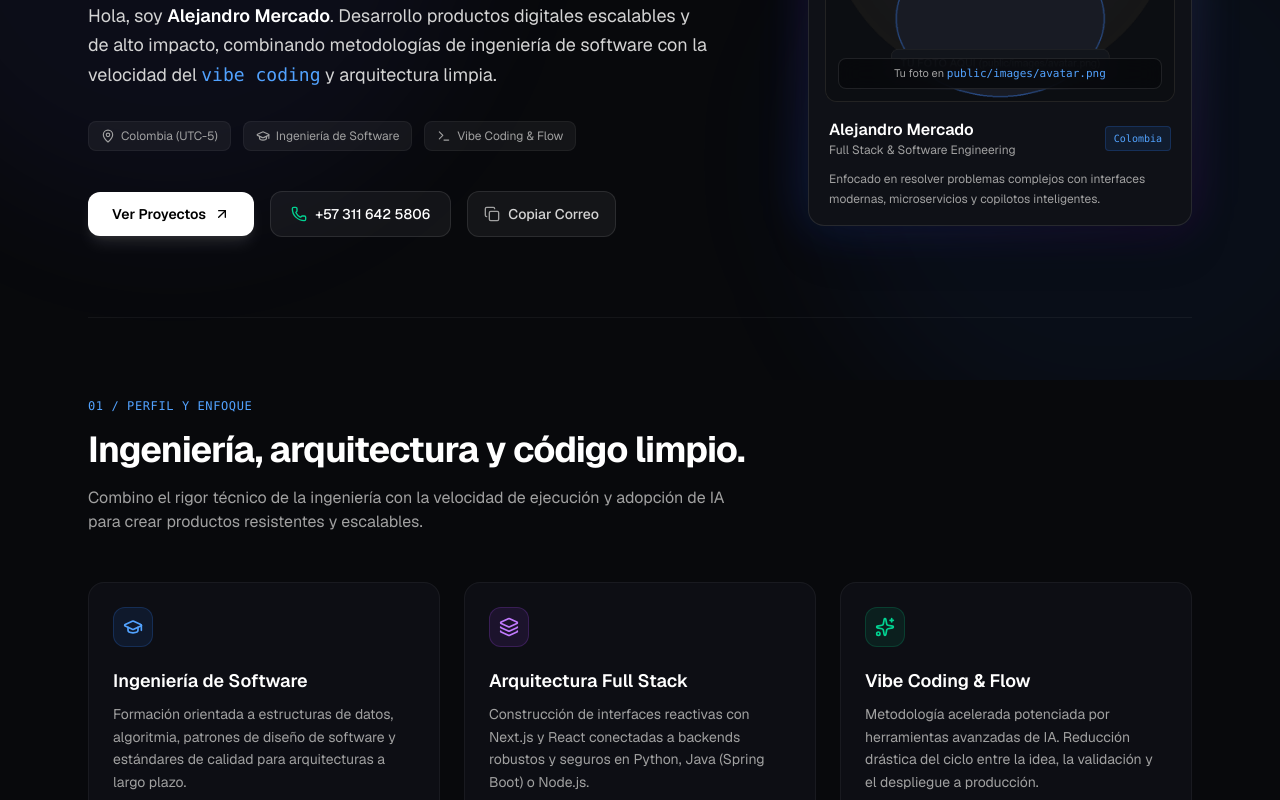
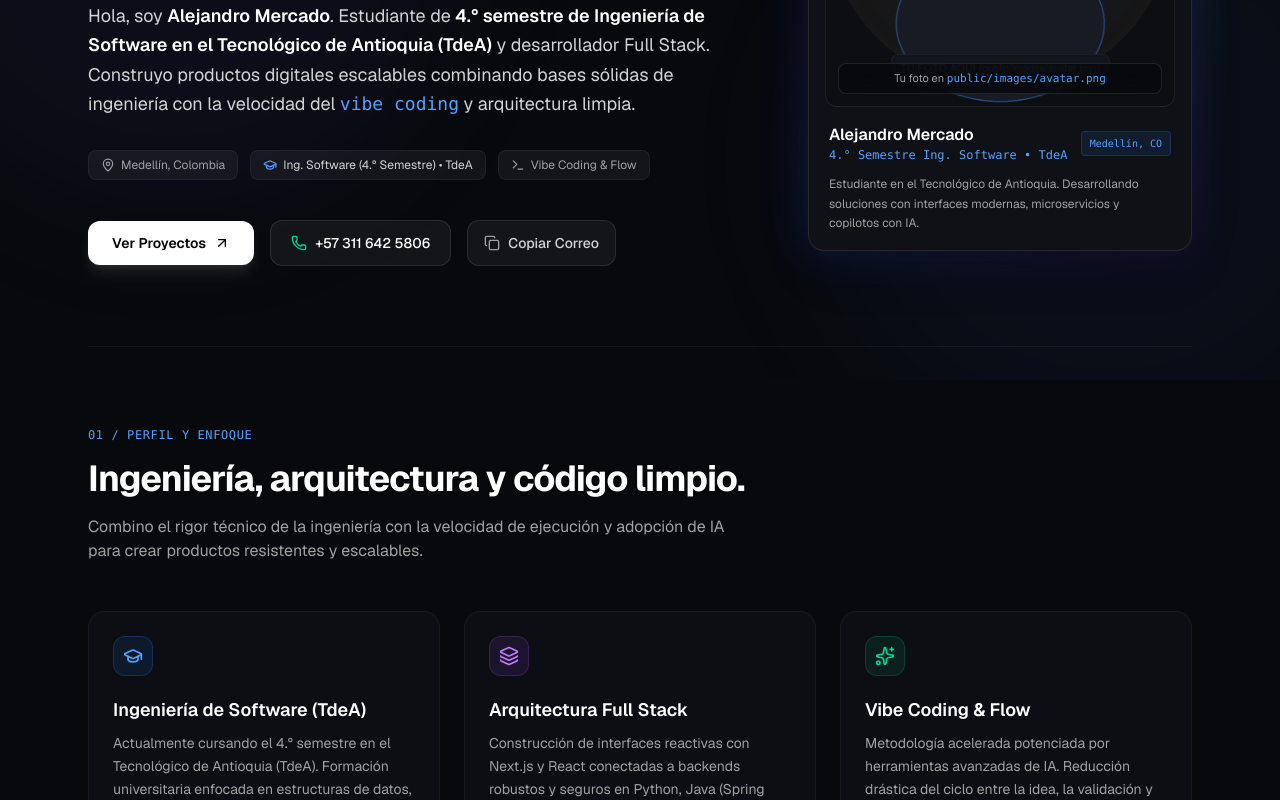
Before and after one commit to Merc4x/portafolio, a Next.js app: page / in a window 1280 px wide. Shown: the part 420-1220 px from the top of the page. Built offline with nearby package versions, Linux system fonts and the light colour scheme.

Commit message:
feat: Add 4th semester Software Engineering at TdeA details to Hero, Profile Card and About section

```diff
--- a/src/app/layout.tsx
+++ b/src/app/layout.tsx
@@ -14,13 +14,13 @@ const geistMono = Geist_Mono({
 
 export const metadata: Metadata = {
   title: "Alejandro Mercado | Full Stack Developer",
-  description: "Portafolio profesional de Alejandro Mercado (Merc4x) — Estudiante de Ingeniería de Software y Desarrollador Full Stack.",
-  keywords: ["Alejandro Mercado", "Merc4x", "Full Stack Developer", "Ingeniería de Software", "React", "Next.js", "Python", "Spring Boot"],
+  description: "Portafolio profesional de Alejandro Mercado (Merc4x) — Estudiante de 4.° semestre de Ingeniería de Software en el Tecnológico de Antioquia (TdeA) y Desarrollador Full Stack.",
+  keywords: ["Alejandro Mercado", "Merc4x", "TdeA", "Tecnológico de Antioquia", "Ingeniería de Software", "Full Stack Developer", "React", "Next.js", "Python", "Spring Boot"],
   authors: [{ name: "Alejandro Mercado", url: "https://github.com/Merc4x" }],
   openGraph: {
     title: "Alejandro Mercado | Full Stack Developer",
-    description: "Estudiante de Ingeniería de Software & Desarrollador Full Stack.",
-    url: "https://merc4x.github.io",
+    description: "Estudiante de 4.° semestre de Ingeniería de Software en TdeA & Desarrollador Full Stack.",
+    url: "https://merc4x.github.io/portafolio",
     siteName: "Alejandro Mercado Portfolio",
     locale: "es_CO",
     type: "website",
--- a/src/app/page.tsx
+++ b/src/app/page.tsx
@@ -127,7 +127,7 @@ export default function Home() {
           <div className="lg:col-span-7 space-y-6">
             <div className="inline-flex items-center gap-2 px-3.5 py-1.5 rounded-full bg-blue-500/10 border border-blue-500/25 text-blue-400 text-xs font-mono tracking-wide">
               <Sparkles className="w-3.5 h-3.5 text-blue-400" />
-              <span>ESTUDIANTE DE INGENIERÍA DE SOFTWARE &bull; FULL STACK</span>
+              <span>4.° SEMESTRE &bull; INGENIERÍA DE SOFTWARE EN TdeA &bull; FULL STACK</span>
             </div>
 
             <h1 className="text-4xl sm:text-5xl lg:text-6xl font-bold tracking-tight text-white leading-[1.1]">
@@ -138,18 +138,18 @@ export default function Home() {
             </h1>
 
             <p className="text-base sm:text-lg text-neutral-300 leading-relaxed max-w-2xl">
-              Hola, soy <strong className="text-white font-semibold">Alejandro Mercado</strong>. Desarrollo productos digitales escalables y de alto impacto, combinando metodologías de ingeniería de software con la velocidad del <span className="text-blue-400 font-mono">vibe coding</span> y arquitectura limpia.
+              Hola, soy <strong className="text-white font-semibold">Alejandro Mercado</strong>. Estudiante de <span className="text-white font-semibold">4.° semestre de Ingeniería de Software en el Tecnológico de Antioquia (TdeA)</span> y desarrollador Full Stack. Construyo productos digitales escalables combinando bases sólidas de ingeniería con la velocidad del <span className="text-blue-400 font-mono">vibe coding</span> y arquitectura limpia.
             </p>
 
             {/* Quick Metadata Chips */}
             <div className="flex flex-wrap items-center gap-3 pt-2 text-xs text-neutral-400">
               <span className="inline-flex items-center gap-1.5 px-3 py-1.5 rounded-lg bg-white/5 border border-white/5">
                 <MapPin className="w-3.5 h-3.5 text-neutral-400" />
-                Colombia (UTC-5)
+                Medellín, Colombia
               </span>
-              <span className="inline-flex items-center gap-1.5 px-3 py-1.5 rounded-lg bg-white/5 border border-white/5">
-                <GraduationCap className="w-3.5 h-3.5 text-neutral-400" />
-                Ingeniería de Software
+              <span className="inline-flex items-center gap-1.5 px-3 py-1.5 rounded-lg bg-white/5 border border-white/5 text-neutral-300">
+                <GraduationCap className="w-3.5 h-3.5 text-blue-400" />
+                Ing. Software (4.° Semestre) &bull; TdeA
               </span>
               <span className="inline-flex items-center gap-1.5 px-3 py-1.5 rounded-lg bg-white/5 border border-white/5">
                 <Terminal className="w-3.5 h-3.5 text-neutral-400" />
@@ -221,15 +221,15 @@ export default function Home() {
                   <div className="flex items-center justify-between">
                     <div>
                       <h3 className="font-semibold text-white text-base">Alejandro Mercado</h3>
-                      <p className="text-xs text-neutral-400">Full Stack &amp; Software Engineering</p>
+                      <p className="text-xs text-blue-400 font-mono">4.° Semestre Ing. Software &bull; TdeA</p>
                     </div>
                     <span className="px-2 py-1 rounded text-[10px] font-mono bg-blue-500/10 text-blue-400 border border-blue-500/20">
-                      Colombia
+                      Medellín, CO
                     </span>
                   </div>
 
                   <p className="text-xs text-neutral-400 leading-relaxed pt-1">
-                    Enfocado en resolver problemas complejos con interfaces modernas, microservicios y copilotos inteligentes.
+                    Estudiante en el Tecnológico de Antioquia. Desarrollando soluciones con interfaces modernas, microservicios y copilotos con IA.
                   </p>
                 </div>
               </div>
@@ -255,9 +255,9 @@ export default function Home() {
               <div className="w-10 h-10 rounded-xl bg-blue-500/10 border border-blue-500/20 flex items-center justify-center text-blue-400 mb-5">
                 <GraduationCap className="w-5 h-5" />
               </div>
-              <h3 className="text-lg font-semibold text-white mb-2">Ingeniería de Software</h3>
+              <h3 className="text-lg font-semibold text-white mb-2">Ingeniería de Software (TdeA)</h3>
               <p className="text-sm text-neutral-400 leading-relaxed">
-                Formación orientada a estructuras de datos, algoritmia, patrones de diseño de software y estándares de calidad para arquitecturas a largo plazo.
+                Actualmente cursando el 4.° semestre en el Tecnológico de Antioquia (TdeA). Formación universitaria enfocada en estructuras de datos, algoritmia, patrones de diseño de software y calidad de código.
               </p>
             </div>
 
```
Also changed, not shown: 1 other file (tests, documents, lock files or other folders).
